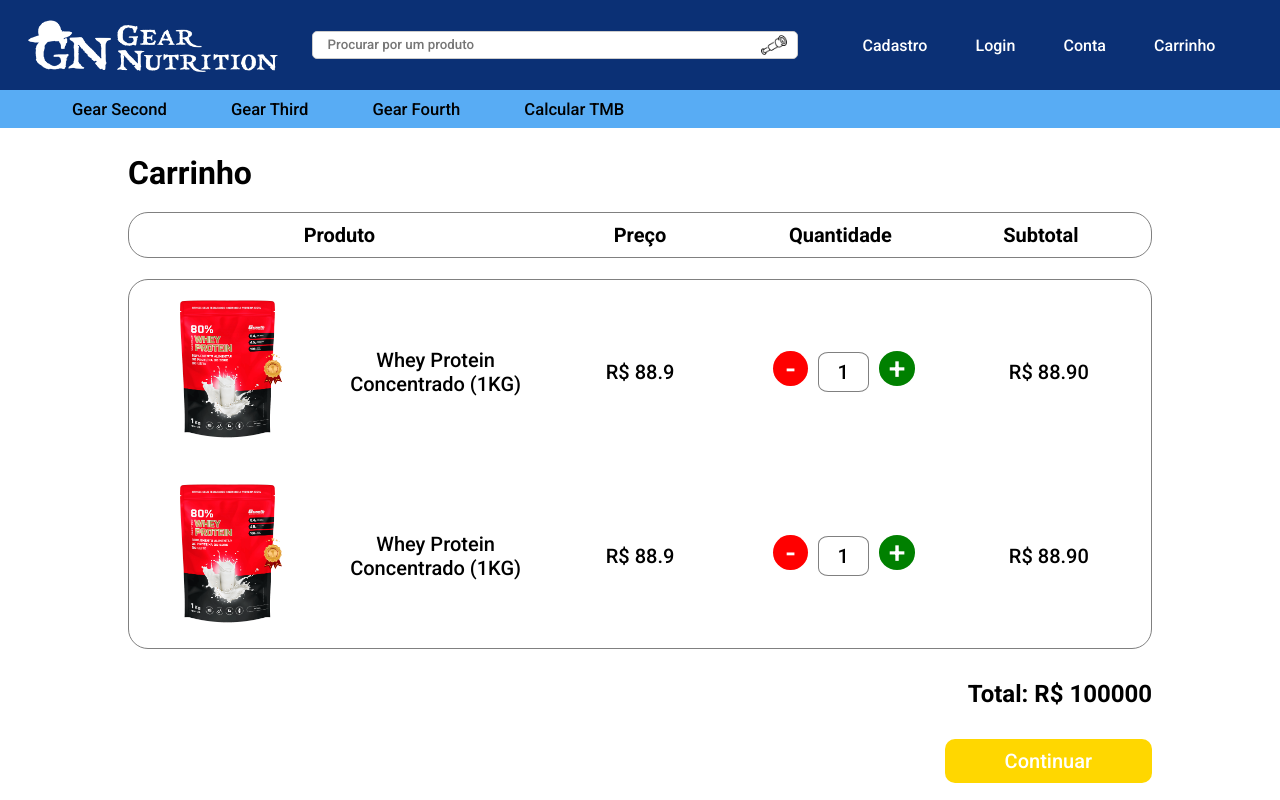
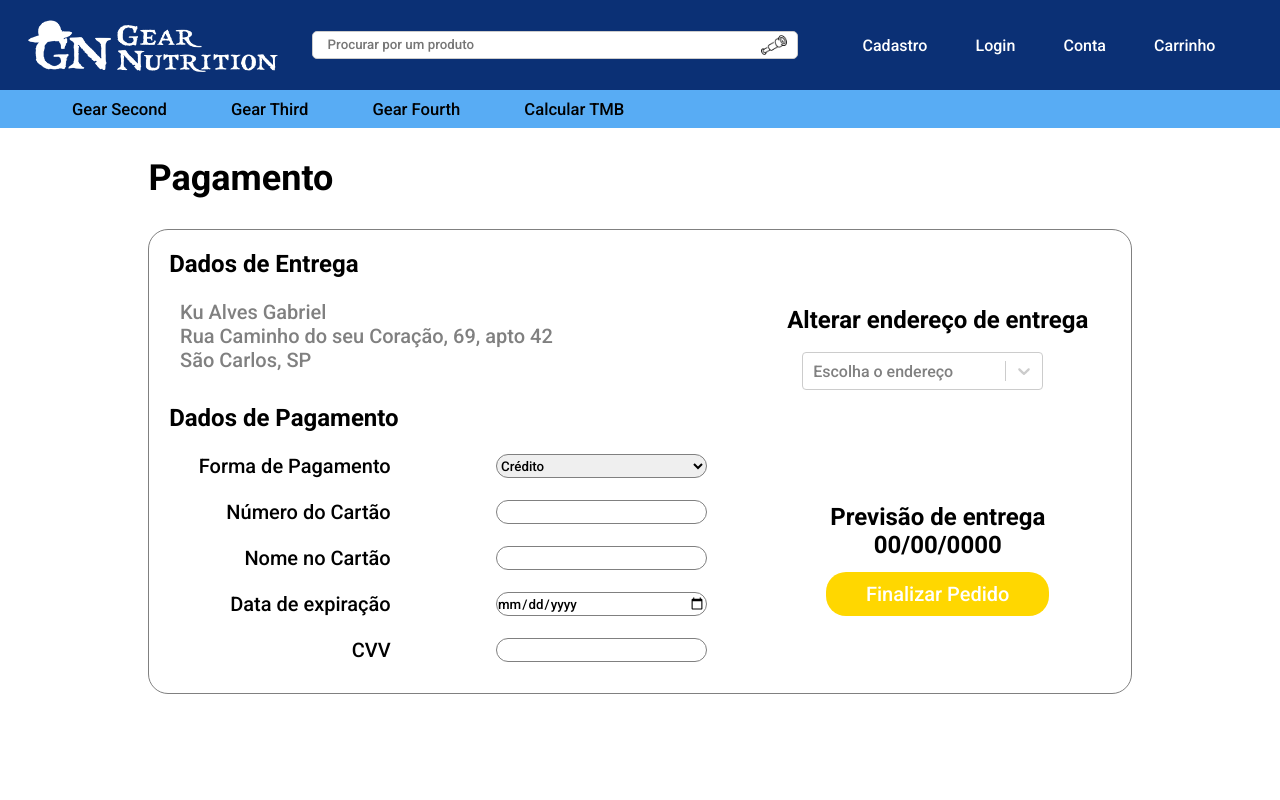
Before and after one commit to GKuabara/gear-nutrition, a React (Create React App) app in the folder front/: page / in a window 1280 px wide. Shown: the top 800 px of the page. Built offline with nearby package versions, Linux system fonts and the light colour scheme.

Commit message:
adding more stuff

```diff
--- a/front/src/App.js
+++ b/front/src/App.js
@@ -22,7 +22,7 @@ function App() {
         		{/* <Homepage /> */}
         		{/* <TMB /> */}
         		{/* <Admin /> */}
-				<Cart />
+				<Payment />
 	  		</div>
       		<Footer />
     	</div>
--- a/front/src/Cart.js
+++ b/front/src/Cart.js
@@ -10,9 +10,7 @@ const Cart = (props) => {
 
     let [products, setProducts] = useState([
         {key: 1, name: "Whey Protein Concentrado (1KG)", price: 88.90, img: prodImg},
-        {key: 2, name: "Whey Protein Concentrado (1KG)", price: 88.90, img: prodImg},
-        // {key: 3, name: "Whey Protein Concentrado (1KG)", price: 88.90, img: prodImg},
-        // {key: 4, name: "Whey Protein Concentrado (1KG)", price: 88.90, img: prodImg}
+        {key: 2, name: "Creatina Monidratada (250g)", price: 45.90, img: prodImg},
     ]);
 
     let total = 100000;
--- a/front/src/Payment/MobilePayment.js
+++ b/front/src/Payment/MobilePayment.js
@@ -5,12 +5,12 @@ import PaymentFinish from './PaymentFinish';
 import PaymentInfo from './PaymentInfo';
 
 const MobilePayment = (props) => {
-    let info = props.info;
+    let infos = props.infos;
 
     return (
         <div id='mobile-payment-container'>
-            <PaymentChangeAddress />
-            <PaymentAddress info={info} />
+            <PaymentChangeAddress infos={props.infos} select={props.select} />
+            <PaymentAddress infos={props.infos} value={props.value}/>
             <PaymentInfo />
             <PaymentFinish />
         </div>
--- a/front/src/Payment/Payment.js
+++ b/front/src/Payment/Payment.js
@@ -10,19 +10,19 @@ import MobilePayment from './MobilePayment';
 
 const Payment = () => {
     const infos = [
-        {key: 1, name: "Ku Alves Gabriel", add: "Rua Luiz Vaz de Toledo Piza, 37, apto 21", city: "São Carlos, SP"},
+        {key: 1, name: "Ku Alves Gabriel", add: "Rua Caminho do seu Coração, 69, apto 42", city: "São Carlos, SP"},
         {key: 2, name: "Spider da Silva Victor", add: "Rua Camargo Sales, 745", city: "São Carlos, SP"}
     ];
 
-    const info = {key: 1, name: "Ku Alves Gabriel", add: "Rua Caminho do seu Coração, 69, apto 42", city: "São Carlos, SP"};
+    const [selectedOption, setSelectedOption] = useState(null);
 
     return (
         <div id='payment-container'>
             <div id='payment-title-container'>
                 <h1>Pagamento</h1>
             </div>
-            <PcPayment info={info} />
-            <MobilePayment info={info} />
+            <PcPayment infos={infos} select={setSelectedOption} value={selectedOption}/>
+            <MobilePayment infos={infos} select={setSelectedOption} value={selectedOption}/>
         </div>
     );
 }
--- a/front/src/Payment/PaymentAddress.js
+++ b/front/src/Payment/PaymentAddress.js
@@ -1,7 +1,10 @@
 import '../css/payment.css'
 
 const PaymentAddress = (props) => {
-    let info = props.info;
+    let infos = props.infos;
+    // let info = infos.find(x => x.name === props.value);
+    let info = props.infos[0];
+    console.log(props.value);
 
     return (
         <div id="payment-address">
--- a/front/src/Payment/PaymentChangeAddress.js
+++ b/front/src/Payment/PaymentChangeAddress.js
@@ -1,17 +1,29 @@
 import '../css/payment.css'
+import { useState } from 'react';
+import Select from 'react-select'
 
-const paymentChangeAddress = (props) => {
+const PaymentChangeAddress = (props) => {
+    let infos = props.infos;
+
+    let options = [];
+    infos.forEach(info => {
+        const dict = {
+            value: info.name,
+            label: info.name
+        }
+        options.push(dict);
+    });
 
     return (
         <div id='payment-change-address'>
             <p>Alterar endereço de entrega</p>
-            <select name='select-address' id='select-address'>
-                <option value="casa1">casa 1</option>
-                <option value="casa2">casa 2</option>
-                <option value="casa3">casa 3</option>
-            </select>
+            <Select id="select-address"
+                onChange={props.select}
+                options={options}
+                placeholder='Escolha o endereço'
+            />
         </div>
     )
 }
 
-export default paymentChangeAddress;
+export default PaymentChangeAddress;
--- a/front/src/Payment/PcPayment.js
+++ b/front/src/Payment/PcPayment.js
@@ -5,16 +5,15 @@ import PaymentFinish from './PaymentFinish';
 import PaymentInfo from './PaymentInfo';
 
 const PcPayment = (props) => {
-    let info = props.info;
 
     return (
         <div id='payment-major-container'>
             <div id='payment-left-container'>
-                <PaymentAddress info={info} />
+                <PaymentAddress infos={props.infos} value={props.value}/>
                 <PaymentInfo />
             </div>
             <div id='payment-right-container'>
-                <PaymentChangeAddress />
+                <PaymentChangeAddress infos={props.infos} select={props.select} />
                 <PaymentFinish />
             </div>
         </div>
--- a/front/src/css/cartItem.css
+++ b/front/src/css/cartItem.css
@@ -67,7 +67,9 @@
 
     .mobile-cart-item-upper {
         display: flex;
+        justify-content:space-around;
         align-items: center;
+        margin-right: 3%;
     }
 
     .cart-product-image {
--- a/front/src/css/payment.css
+++ b/front/src/css/payment.css
@@ -66,7 +66,7 @@
 
 #select-address {
     margin: 0% 5%;
-    width: 60%;
+    width: 80%;
     height: 35%;
 }
 
@@ -115,8 +115,9 @@ input, select {
     }
 
     #select-address {
-        padding: 1%;
         margin: 3%;
+        margin-left: 0;
+        font-size: 16px;
     }
 
     .payment-info {
```
